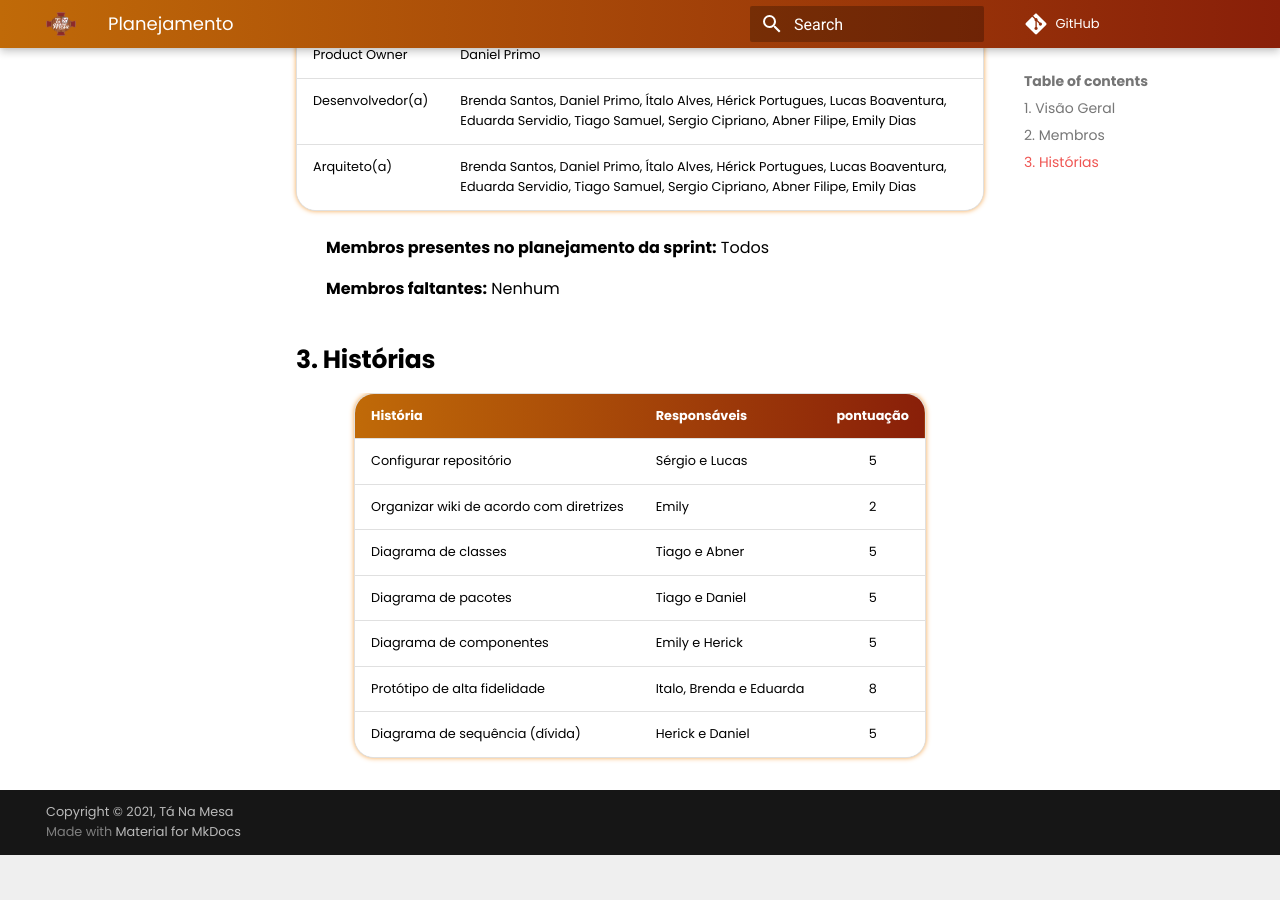
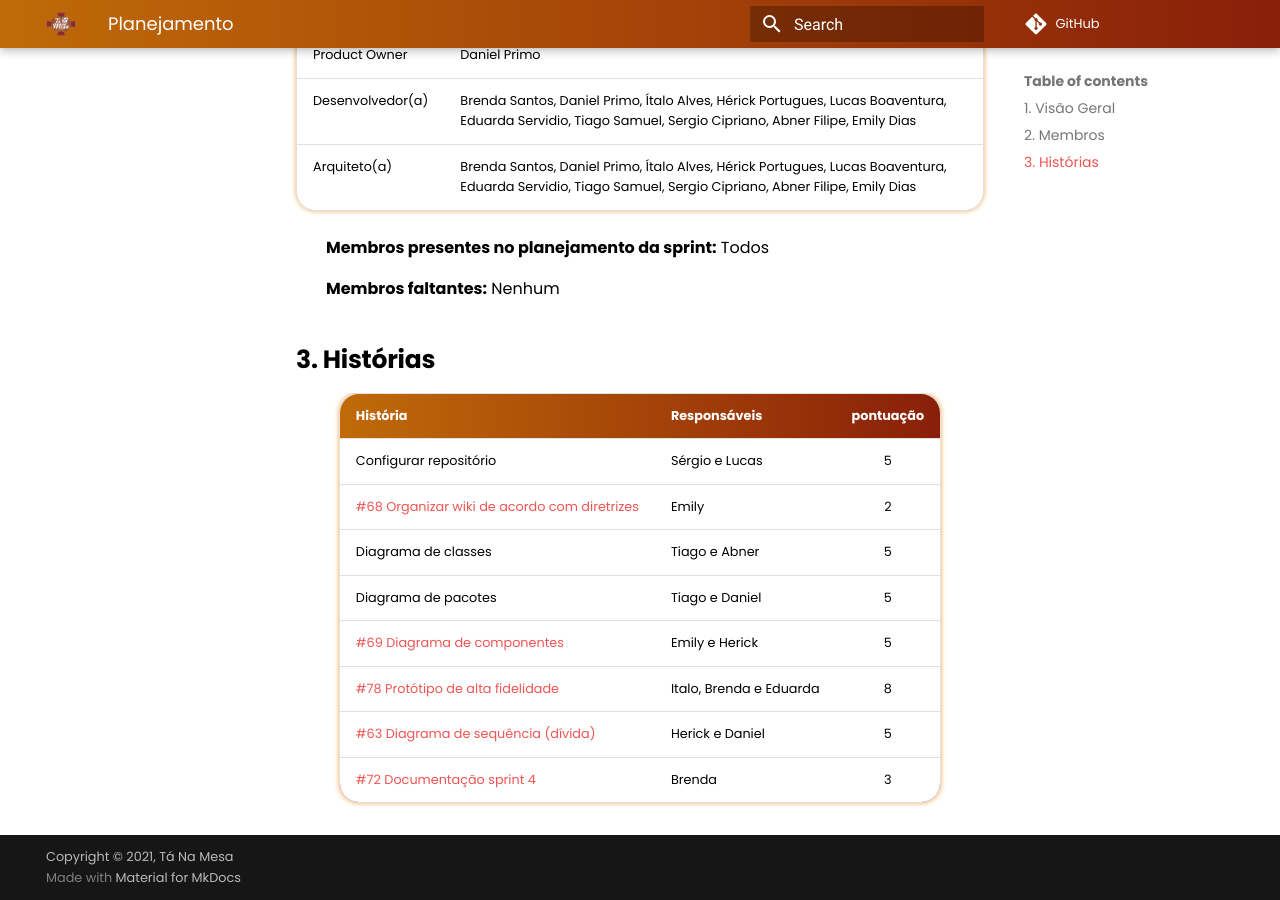
Before and after one commit to UnBArqDsw2021-1/2021.1_G02_TaNaMesa_docs, an MkDocs documentation site: the page built from docs/5-Extra/Sprints/Sprint-03/Planning-04.md, in a window 1280 px wide and 900 px high, scrolled down 624 px. Built offline with MkDocs 1.6.1 and Material for MkDocs 9.7.7, drawn with Linux system fonts in a browser that asks for light colours; comment, search, counter and statistics services are not loaded; before the commit the page ends 1479 px from its top, so only the background shows below that.

Commit message:
(#72) Adicionando link da issue do prototipo

```diff
--- a/docs/5-Extra/Sprints/Sprint-03/Planning-04.md
+++ b/docs/5-Extra/Sprints/Sprint-03/Planning-04.md
@@ -28,9 +28,10 @@
 |  História  | Responsáveis  | pontuação |
 | :--------  | :-----------  | :-------: |
 |Configurar repositório|Sérgio e Lucas|5|
-|Organizar wiki de acordo com diretrizes|Emily|2|
+|[#68 Organizar wiki de acordo com diretrizes](https://github.com/UnBArqDsw2021-1/2021.1_G02_TaNaMesa_docs/issues/68)|Emily|2|
 |Diagrama de classes|Tiago e Abner|5|
 |Diagrama de pacotes|Tiago e Daniel|5|
-|Diagrama de componentes|Emily e Herick|5|
-|Protótipo de alta fidelidade|Italo, Brenda e Eduarda|8|
-|Diagrama de sequência (dívida)|Herick e Daniel|5|
+|[#69 Diagrama de componentes](https://github.com/UnBArqDsw2021-1/2021.1_G02_TaNaMesa_docs/issues/69)|Emily e Herick|5|
+|[#78 Protótipo de alta fidelidade](https://github.com/UnBArqDsw2021-1/2021.1_G02_TaNaMesa_docs/issues/78)|Italo, Brenda e Eduarda|8|
+|[#63 Diagrama de sequência (dívida)](https://github.com/UnBArqDsw2021-1/2021.1_G02_TaNaMesa_docs/issues/63)|Herick e Daniel|5|
+|[#72 Documentação sprint 4](https://github.com/UnBArqDsw2021-1/2021.1_G02_TaNaMesa_docs/issues/72)|Brenda|3|
```
